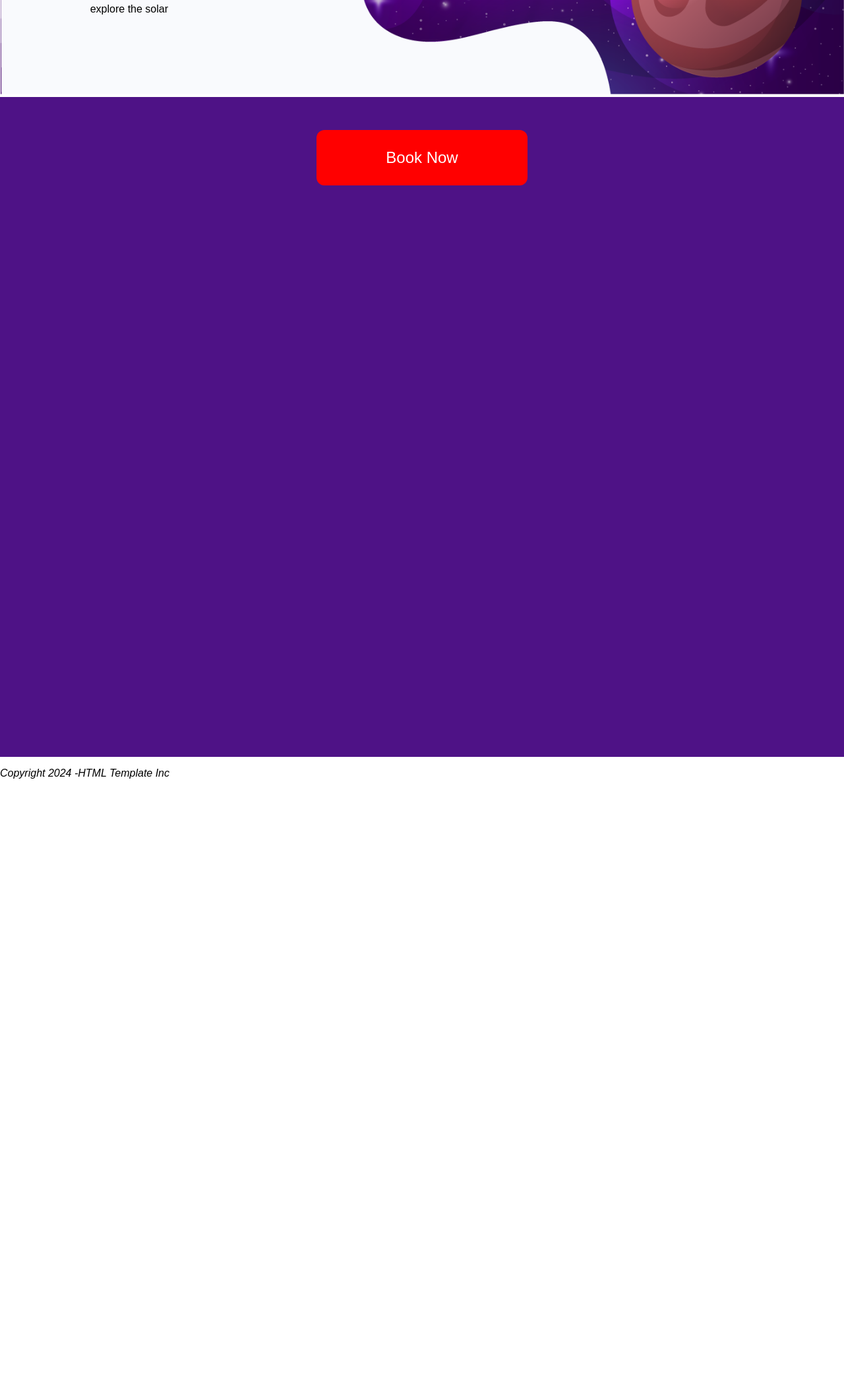
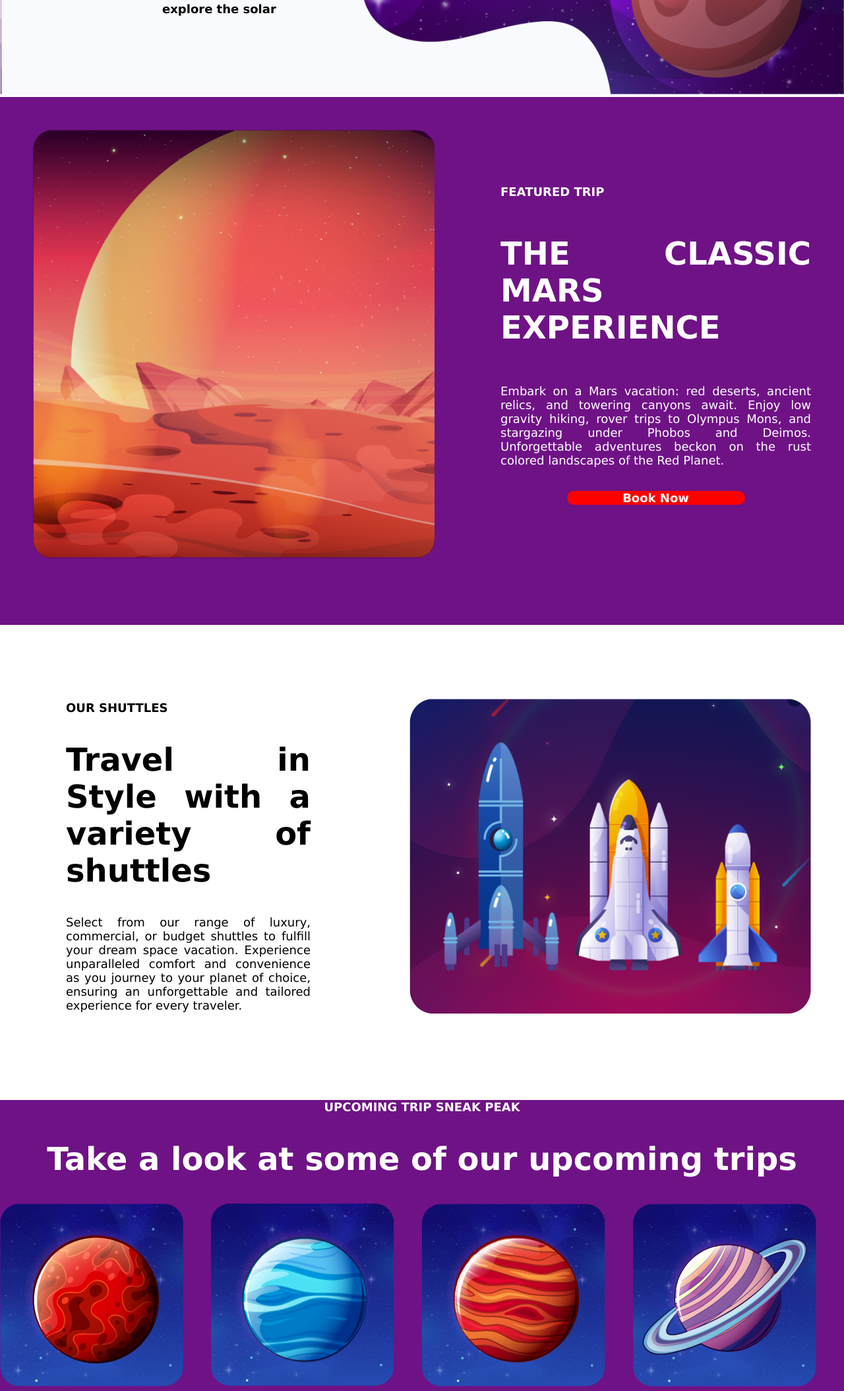
Before and after one commit to KBOlifant/RedPlanetVentures_KB_Olifant_241299, a plain HTML site: page index.html in a window 1280 px wide. Shown: the part 641-2749 px from the top of the page at 66% size. Before the commit the page ends 1838 px from the top, so only its background shows below. Drawn offline with Linux system fonts and the light colour scheme.

Commit message:
updates fellas

```diff
--- a/css/main.css
+++ b/css/main.css
@@ -3,7 +3,18 @@ body{
 }
 
 p{
-    font-family: Arial, Helvetica, sans-serif;
+    font-family:'Lucida Sans', 'Lucida Sans Regular', 'Lucida Grande', 'Lucida Sans Unicode', Geneva, Verdana, sans-serif;
+    font-size: 18px;
+}
+
+h1{
+    font-family:'Lucida Sans', 'Lucida Sans Regular', 'Lucida Grande', 'Lucida Sans Unicode', Geneva, Verdana, sans-serif;
+    font-size: 48px;
+}
+
+h2{
+    font-family:'Lucida Sans', 'Lucida Sans Regular', 'Lucida Grande', 'Lucida Sans Unicode', Geneva, Verdana, sans-serif;
+    font-size: 18px;
 }
 
 .homePageHeader{
@@ -45,28 +56,70 @@ p{
 
 .navigation a{
     float: left;
-    padding: 15px 25px;
+    padding: 15px 20px;
 }
 
 .marsSection{
     margin: 0;
-    background-color: rgb(78, 18, 134);
+    background-color: rgb(111, 18, 134);
     width: 100%;
-    height: 1000px;
+    height: 800px;
+}
+
+.flexRow{
+    display: flex;
+    flex-direction: row;
+    text-align: justify;
+    align-items: center;
+    text-align: justify;
+}
+
+.flexColoumn{
+    display: flex;
+    flex-direction: column;
+    color: white;
+}
+
+.flexItem{
+    padding: 50px;
+    flex: 50%;
+    align-items: center;
+}
+
+.flexItem2{
+    padding: 100px;
+    flex: 50%;
+    align-items: center;
+}
+
+.flexItem3{
+    flex: 25%;
+    left: 100%;
 }
 
 .button{
     position: relative;
-    top: 50px;
+    align-items: center;
 }
 
 .buttonFill{
     margin: auto;
-    width: 300px;
+    width: 270px;
     background-color: red;
     text-align: center;
-    font-size: 24px;
+    align-items: center;
+    font-size: 20px;
     border-radius: 12px;
     color: white;
-    padding: 4px 10px;
 }
+
+.tripHeading{
+    align-items: center;
+    text-align: center;
+    color: white;
+}
+
+.trip{
+    background-color: rgb(111, 18, 134);
+    height: 800px;
+}
--- a/index.html
+++ b/index.html
@@ -21,31 +21,76 @@
 
 <body>
     <header>
-        <nav class="overlayNav">
-            <div class="navigation">
-                <a href="index.html"><img src="assets/logo.png" width="300px"></a>
-            </div>
-        </nav>
-
         <div class="homePageHeader">
             <div class="bottomleftText">
                 <h1>red planet ventures</h1>
-                <p>explore the solar</p>
+                <h2>explore the solar</h2>
             </div>
             <img src="assets/homePageHeader.png" width="100%">
         </div>
+
+        <nav class="overlayNav">
+            <div class="navigation">
+                <a href="index.html"><img src="assets/logo.png" width="266px" height="48px"></a>
+            </div>
+        </nav>
     </header>
 
     <section class="marsSection">
+        <div class="flexRow">
+            <div class="flexItem"><img src="assets/marsSliderClipped1.png" width="609px" height="649px"></div>
 
-        <div class="button">
-            <div class="buttonFill">
-                <p>Book Now</p>
+            <div class="flexItem">
+                <div class="flexColoumn">
+                    <h2>FEATURED TRIP</h2>
+                    <h1>THE CLASSIC MARS EXPERIENCE</h1>
+                    <p>Embark on a Mars vacation: red deserts, ancient
+                        relics, and towering canyons await. Enjoy low gravity
+                        hiking, rover trips to Olympus Mons, and stargazing
+                        under Phobos and Deimos. Unforgettable adventures
+                        beckon on the rust colored landscapes of the Red
+                        Planet.
+                        </p>
+
+                    <div class="button">
+                        <div class="buttonFill">
+                            <p><b>Book Now</b></p>
+                        </div>
+                    </div>
+                </div>
             </div>
         </div>
+    </section>
 
-        <div>
+    <section class="shuttleSection">
+        <div class="flexRow">
+            <div class="flexItem2">
+                <h2>OUR SHUTTLES</h2>
+                <h1>Travel in Style with a variety of shuttles</h1>
+                <P>Select from our range of luxury, commercial, or
+                    budget shuttles to fulfill your dream space
+                    vacation. Experience unparalleled comfort and
+                    convenience as you journey to your planet of
+                    choice, ensuring an unforgettable and tailored
+                    experience for every traveler.</P>
 
+
+            </div>
+            <div class="flexItem"><img src="assets/spacSchuttles.png" width="609px" height="477px"></div>
+        </div>
+    </section>
+
+    <section class="trip">
+        <div class="tripHeading">
+            <h2>UPCOMING TRIP SNEAK PEAK</h2>
+            <h1>Take a look at some of our upcoming trips</h1>
+        </div>
+
+        <div class="flexRow">
+            <div class="flexItem3"><img src="assets/upcomingTrip1.png"></div>
+            <div class="flexItem3"><img src="assets/upcomingTrip3.png"></div>
+            <div class="flexItem3"><img src="assets/upcomingTrip2.png"></div>
+            <div class="flexItem3"><img src="assets/upcomingTrip4.png"></div>
         </div>
     </section>
 
```
Also changed, not shown: assets/Fonts/porter_sans_block/porter-sans-inline-block-webfont.ttf (added), assets/Fonts/porter_sans_block/porter-sans-inline-block-webfont.woff (added), assets/Fonts/porter_sans_block/porter-sans-inline-block.otf (added), assets/Fonts/porter_sans_block/porter-sans-inline-block.ttf (added), 1 other file.
